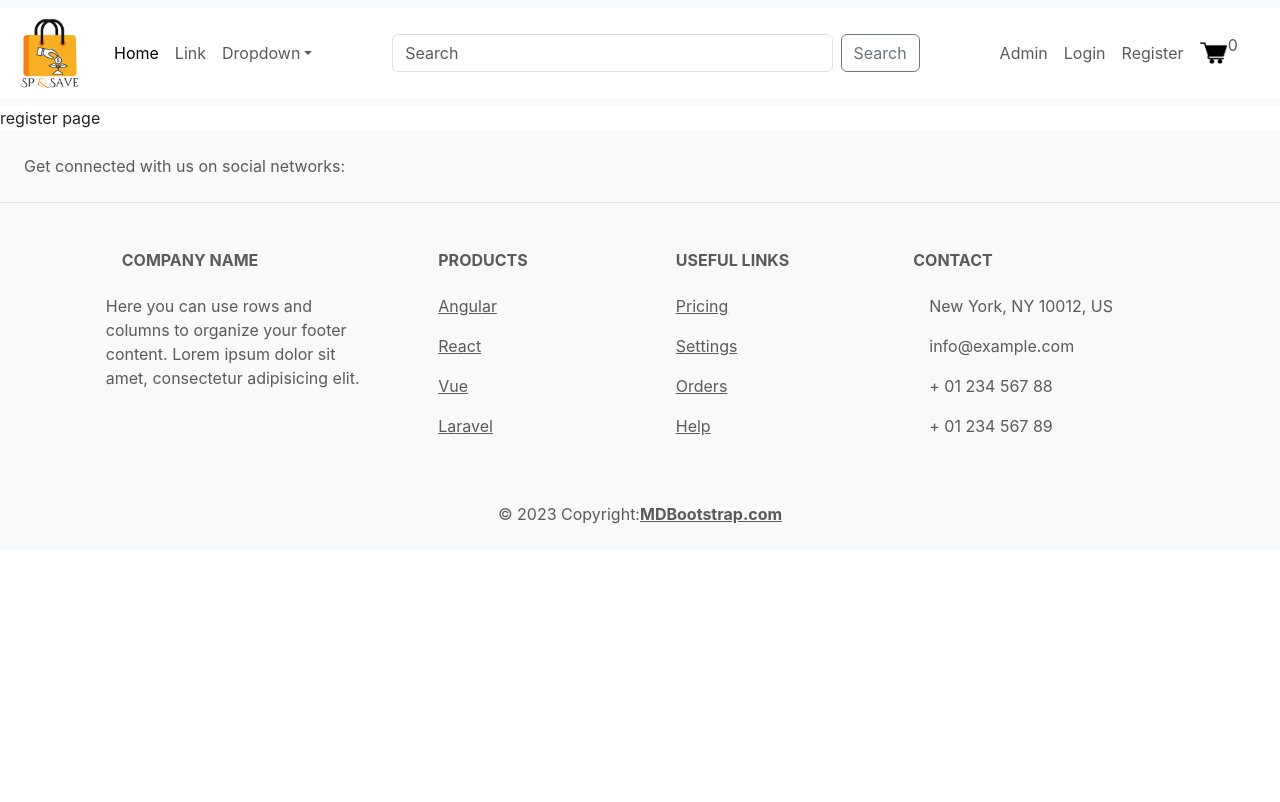
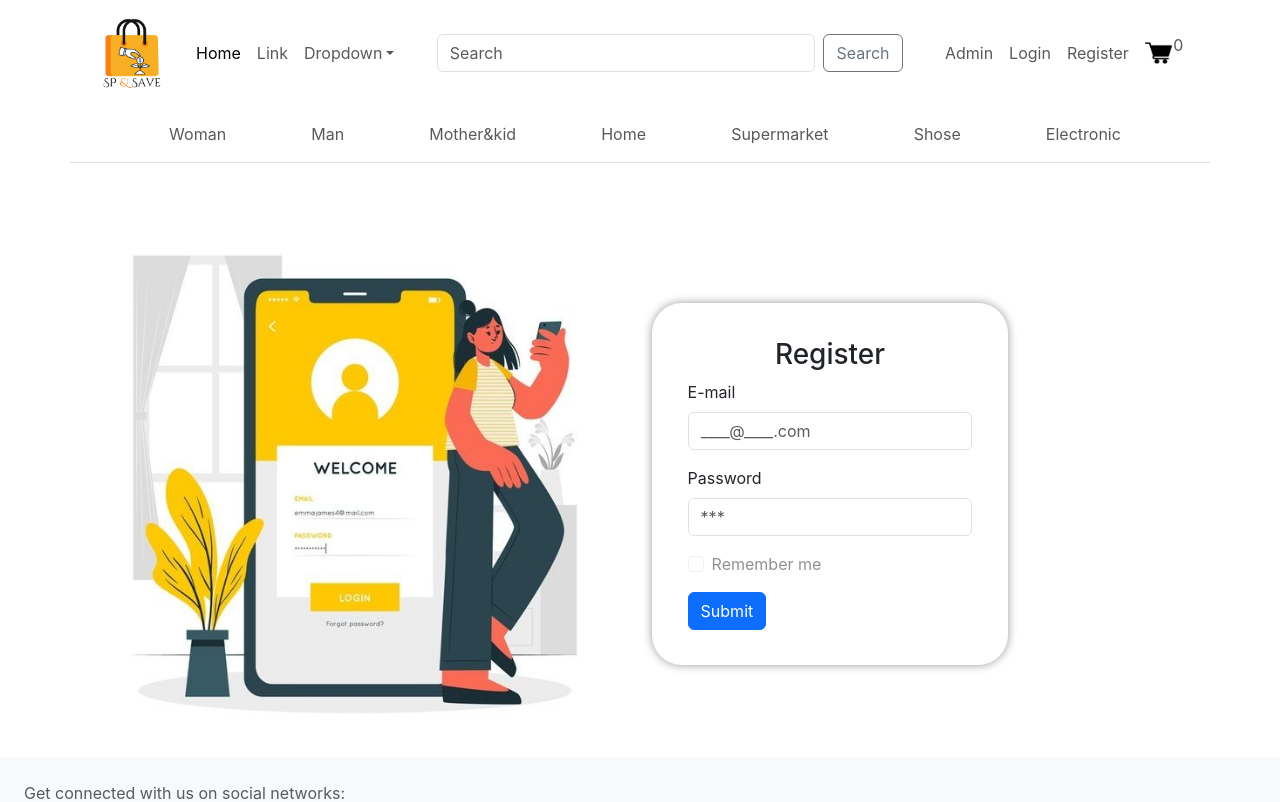
Before and after one commit to Tugcenrgn/graduationProject, a React (Create React App) app in the folder ecommerce/: page /register in a window 1280 px wide. Shown: the top 802 px of the page. Built offline with nearby package versions, Linux system fonts and the light colour scheme.

Commit message:
navbar update

```diff
--- a/ecommerce/public/index.html
+++ b/ecommerce/public/index.html
@@ -28,7 +28,10 @@
     <title>SpenT - Spend & Track</title>
   </head>
   <body>
-
+    <!-- //scriptleri kontrol et gereksizleri sil -->
+    <script src="https://code.jquery.com/jquery-3.2.1.slim.min.js" integrity="sha384-KJ3o2DKtIkvYIK3UENzmM7KCkRr/rE9/Qpg6aAZGJwFDMVNA/GpGFF93hXpG5KkN" crossorigin="anonymous"></script>
+<script src="https://cdnjs.cloudflare.com/ajax/libs/popper.js/1.12.9/umd/popper.min.js" integrity="sha384-ApNbgh9B+Y1QKtv3Rn7W3mgPxhU9K/ScQsAP7hUibX39j7fakFPskvXusvfa0b4Q" crossorigin="anonymous"></script>
+    <script src="https://maxcdn.bootstrapcdn.com/bootstrap/3.4.1/js/bootstrap.min.js"></script>
     <script src="https://cdn.jsdelivr.net/npm/bootstrap@5.3.0-alpha1/dist/js/bootstrap.bundle.min.js" integrity="sha384-w76AqPfDkMBDXo30jS1Sgez6pr3x5MlQ1ZAGC+nuZB+EYdgRZgiwxhTBTkF7CXvN" crossorigin="anonymous"></script>
     <div id="root"></div>
     <!--
--- a/ecommerce/src/components/header/Header.jsx
+++ b/ecommerce/src/components/header/Header.jsx
@@ -6,9 +6,11 @@ import { Link } from "react-router-dom";
 
 const Header = () => {
   return (
-    <nav class="navbar navbar-expand-lg bg-body-tertiary">
+    <div className="container border-bottom">
+
+      <nav class="navbar navbar-expand-lg bg-body-tertiar">
         <div class="nav-div container-fluid ">
-        <a class="navbar-brand" href="#">
+          <a class="navbar-brand" href="/">
             <img className="logo" src={logo} alt="logo" />
           </a>
           <button
@@ -96,6 +98,38 @@ const Header = () => {
           </div>
         </div>
       </nav>
+      <nav class="navbar navbar-expand-lg bg-body-tertiar">
+        <div class="nav-div container-fluid ">
+            <div class="navbar-nav m-auto mb-2 mb-lg-0  w-100">
+              <span class="navbar-nav w-100">
+                <ul class="navbar-nav me-auto mb-2 mb-lg-0  d-flex w-100 justify-content-evenly">
+                  <li class="nav-item">
+                    <Link className="nav-link">Woman</Link>
+                  </li>
+                  <li class="nav-item">
+                    <Link className="nav-link">Man</Link>
+                  </li>
+                  <li class="nav-item">
+                    <Link className="nav-link">Mother&kid</Link>
+                  </li>
+                  <li class="nav-item">
+                    <Link className="nav-link">Home</Link>
+                  </li>
+                  <li class="nav-item">
+                    <Link className="nav-link">Supermarket</Link>
+                  </li>
+                  <li class="nav-item">
+                    <Link className="nav-link">Shose</Link>
+                  </li>
+                  <li class="nav-item">
+                    <Link className="nav-link">Electronic</Link>
+                  </li>
+                </ul>
+              </span>
+            </div>
+          </div>
+      </nav>
+    </div>
   );
 };
 
--- a/ecommerce/src/pages/auth/Login.jsx
+++ b/ecommerce/src/pages/auth/Login.jsx
@@ -9,7 +9,7 @@ const Login = () => {
       <div class="container pt-5">
         <div class="row">
           <div className="col col-6">
-            <img className="login-vector" src={loginVector} alt="yüklenemedi" />
+            <img className="auth-vector" src={loginVector} alt="yüklenemedi" />
           </div>
           <div className="col col-4 d-flex justify-content-center align-items-center">
             <form className="login-form align-items-center">
--- a/ecommerce/src/pages/auth/Register.jsx
+++ b/ecommerce/src/pages/auth/Register.jsx
@@ -1,7 +1,63 @@
 import React from "react";
+import registerVector from "../../assets/registerVector.png";
+import "./auth.scss";
 
 const Register = () => {
-  return <div>register page</div>;
+  return (
+    <div>
+      <div className="container pt-5">
+        <div className="row">
+          <div className="col col-6">
+            <img className="auth-vector" src={registerVector} alt="yüklenemedi" />
+          </div>
+          <div className="col col-4 d-flex justify-content-center align-items-center">
+            <form className="login-form align-items-center">
+              <h3 className="text-center">Register</h3>
+              <div className="mb-3">
+                <label for="disabledTextInput" class="form-label">
+                  E-mail
+                </label>
+                <input
+                  type="text"
+                  id="disabledTextInput"
+                  className="form-control"
+                  placeholder="____@____.com"
+                />
+              </div>
+              <div className="mb-3">
+                <label for="disabledTextInput" class="form-label">
+                  Password
+                </label>
+                <input
+                  type="text"
+                  id="disabledTextInput"
+                  className="form-control"
+                  placeholder="***"
+                />
+              </div>
+
+              <div className="mb-3">
+                <div className="form-check">
+                  <input
+                    className="form-check-input"
+                    type="checkbox"
+                    id="disabledFieldsetCheck"
+                    disabled
+                  />
+                  <label class="form-check-label" for="disabledFieldsetCheck">
+                    Remember me
+                  </label>
+                </div>
+              </div>
+              <button type="submit" class="btn btn-primary">
+                Submit
+              </button>
+            </form>
+          </div>
+        </div>
+      </div>
+    </div>
+  );
 };
 
 export default Register;
--- a/ecommerce/src/pages/auth/auth.scss
+++ b/ecommerce/src/pages/auth/auth.scss
@@ -1,9 +1,10 @@
-.login-vector{
+.auth-vector{
     width: 100%;
 
 }
 
 .login-form{
+    width: 100%;
     border-radius: 30px;
     box-shadow: 0 0 10px rgba(0, 0, 0, 0.4);
     padding: 10%;
--- a/ecommerce/src/pages/home/Home.jsx
+++ b/ecommerce/src/pages/home/Home.jsx
@@ -1,11 +1,22 @@
 import React from 'react';
 import './Home.css';
+import loginVector from "../../assets/loginVector.png";
 
 const Home = () => {
   return (
-    <div className="App">
-       Home page
+       <div id="carouselExampleSlidesOnly" class="carousel slide" data-ride="carousel">
+  <div className="carousel-inner">
+    <div className="carousel-item active">
+      <img className="d-block w-100" src={loginVector} alt="First slide"/>
     </div>
+    <div className="carousel-item">
+      <img className="d-block w-100" src="#" alt="Second slide"/>
+    </div>
+    <div className="carousel-item">
+      <img className="d-block w-100" src={loginVector} alt="Third slide"/>
+    </div>
+  </div>
+</div>
 
   );
 }
```
Also changed, not shown: ecommerce/src/assets/registerVector.png (added). Lines whose indentation alone changed are shown as unchanged.
